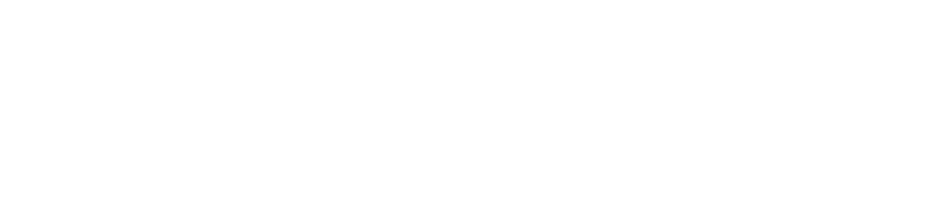
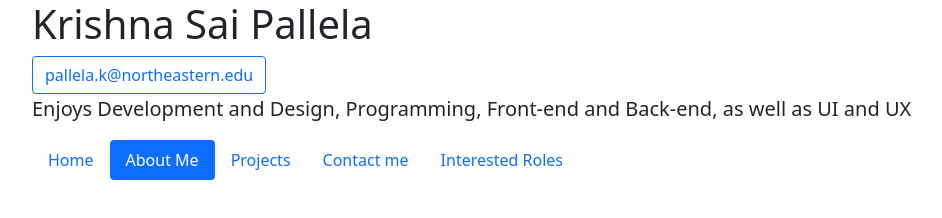
Before and after one commit to Krishna-Sai-Pallela/portfolio, a plain HTML site: page about.html in a window 1280 px wide. Shown: the whole page, without its empty margins (50-992 px from the left). Drawn offline with nearby package versions, Linux system fonts and the light colour scheme.

Commit message:
finished the basic structure of all the pages

```diff
--- a/about.html
+++ b/about.html
@@ -0,0 +1,56 @@
+<!doctype html>
+<html lang="en">
+  <head>
+    <!-- Required meta tags -->
+    <meta charset="utf-8">
+    <meta name="viewport" content="width=device-width, initial-scale=1">
+
+    <!-- Bootstrap CSS -->
+    <link href="https://cdn.jsdelivr.net/npm/bootstrap@5.1.3/dist/css/bootstrap.min.css" rel="stylesheet" integrity="sha384-1BmE4kWBq78iYhFldvKuhfTAU6auU8tT94WrHftjDbrCEXSU1oBoqyl2QvZ6jIW3" crossorigin="anonymous">
+
+    <title>About me</title>
+  </head>
+  <body>
+    <!-- Add the required margin finally -->
+    <div class="container">
+      <h1>Krishna Sai Pallela</h1>
+      <a href="mailto:pallela.k@northeastern.edu" type="button" class="btn btn-outline-primary">
+        pallela.k@northeastern.edu
+      </a>
+
+      <p class="lead">
+        Enjoys Development and Design, Programming, Front-end and Back-end, as well as UI and UX
+      </p>
+    </div>
+
+    <div class="container">
+        <nav>
+          <ul class="nav nav-pills">
+              <li class="nav-item">
+                <a href="./index.html" class="nav-link">Home</a>
+              </li>
+              <li class="nav-item">
+                <a href="#" class="nav-link active">About Me</a>
+              </li>
+              <li class="nav-item">
+                <a href="./projects.html" class="nav-link">Projects</a>
+              </li>
+              <li class="nav-item">
+                <a href="./contact.html" class="nav-link">Contact me</a>
+              </li>
+              <li class="nav-item">
+                <a href="./interest.html" class="nav-link">Interested Roles</a>
+              </li>
+          </ul>
+      </nav>
+    </div>
+
+    <!-- Optional Javascript -->
+
+    <!-- Option 2: Separate Popper and Bootstrap JS -->
+
+    <script src="https://cdn.jsdelivr.net/npm/@popperjs/core@2.10.2/dist/umd/popper.min.js" integrity="sha384-7+zCNj/IqJ95wo16oMtfsKbZ9ccEh31eOz1HGyDuCQ6wgnyJNSYdrPa03rtR1zdB" crossorigin="anonymous"></script>
+    <script src="https://cdn.jsdelivr.net/npm/bootstrap@5.1.3/dist/js/bootstrap.min.js" integrity="sha384-QJHtvGhmr9XOIpI6YVutG+2QOK9T+ZnN4kzFN1RtK3zEFEIsxhlmWl5/YESvpZ13" crossorigin="anonymous"></script>
+
+  </body>
+</html>
```
Also changed, not shown: contact.html (+56 -0 lines), index.html (+4 -4 lines), interest.html (+56 -0 lines), projects.html (+56 -0 lines).
